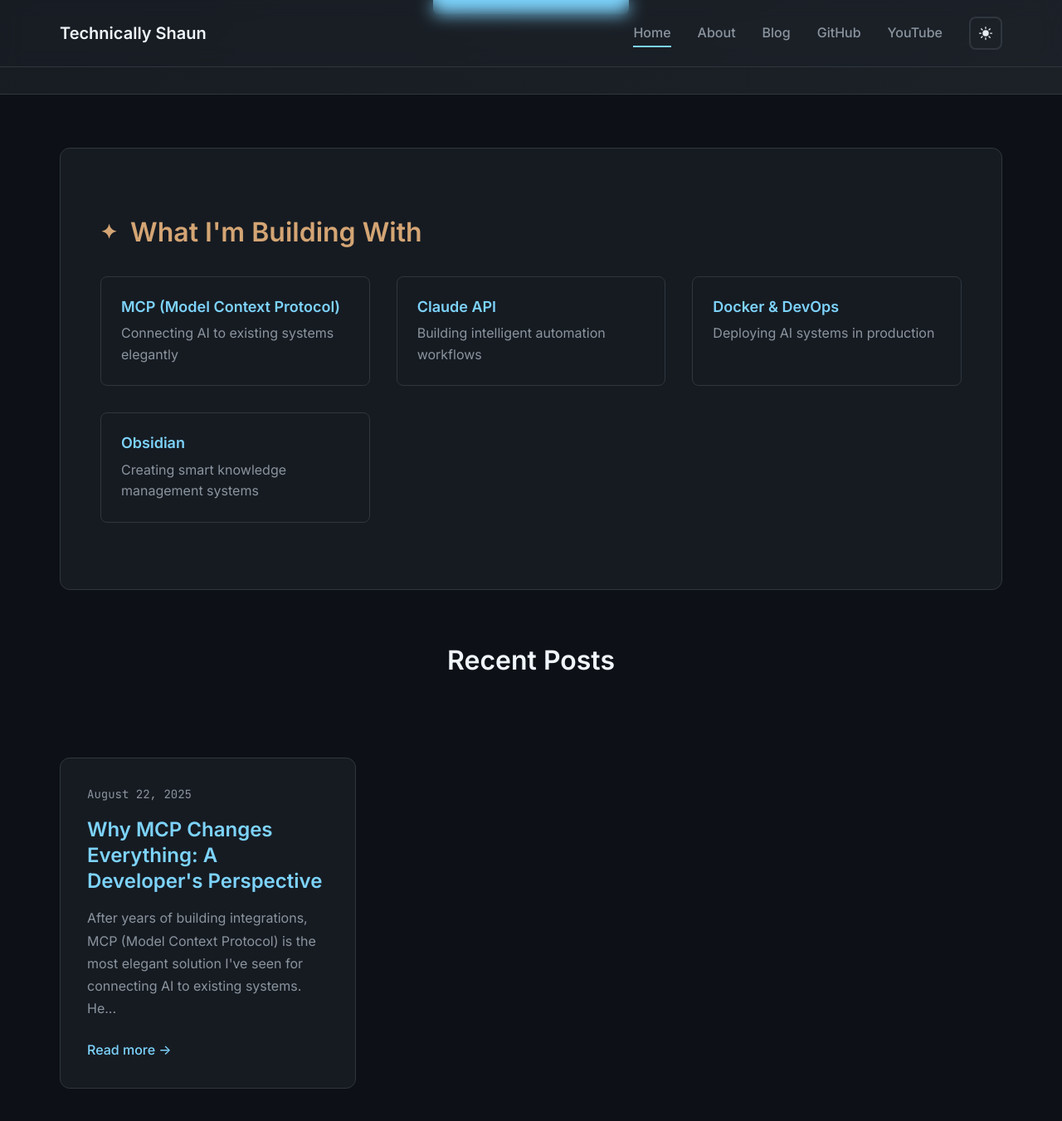
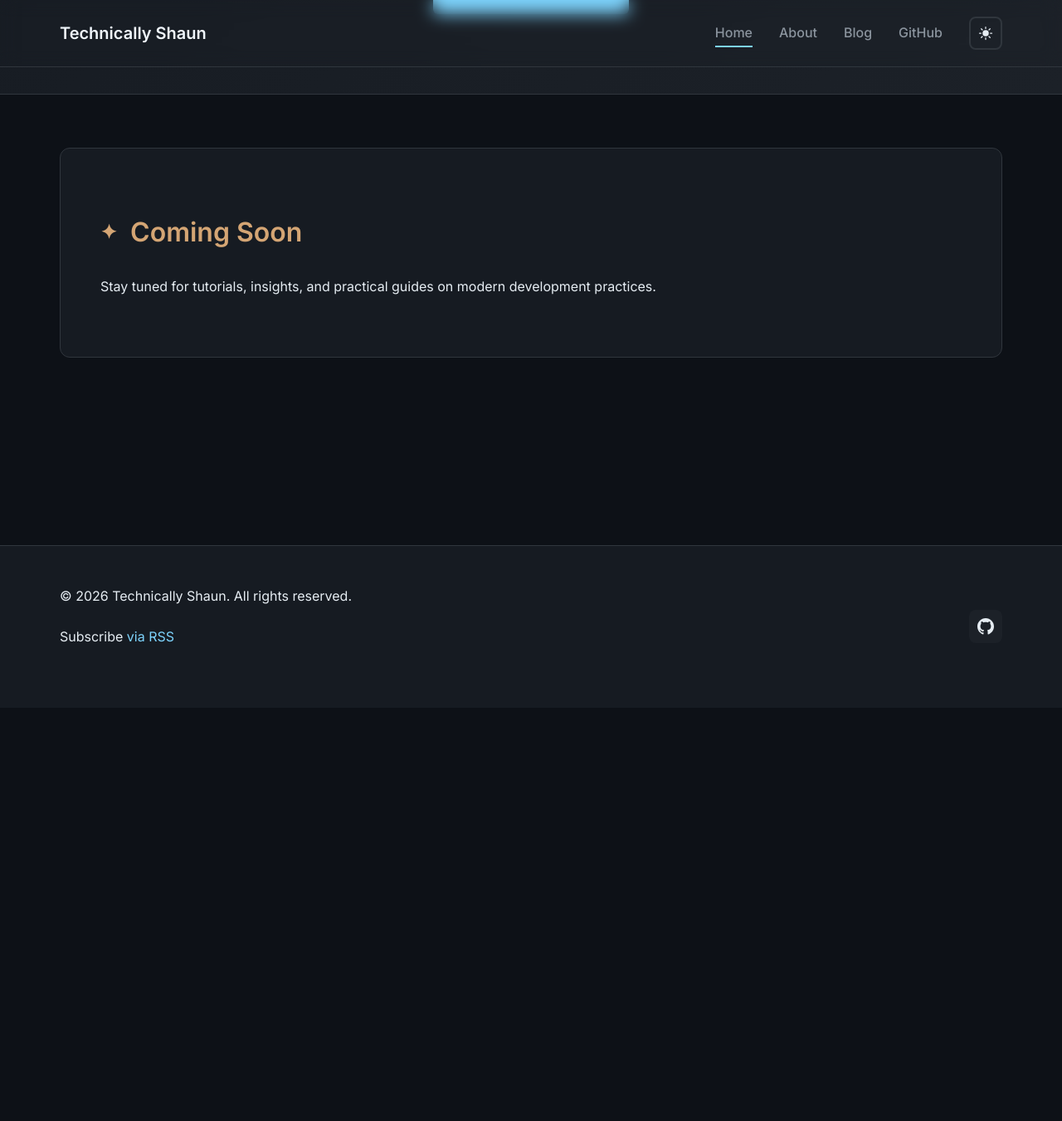
Before and after one commit to TechnicallyShaun/TechnicallyShaunBlog, a Jekyll site: the page built from index.md, in a window 1280 px wide and 1400 px high, scrolled down 547 px. Shown: the top 1351 px of the window at 83% size. Built offline with Jekyll 4.4.1, drawn with Linux system fonts in a browser that asks for light colours; part of the change alters nothing that is shown; some of the changed text lies outside the part shown.

Commit message:
[claudesquad] update from 'The great reset' on 13 Jan 26 19:59 UTC

````diff
--- a/_config.yml
+++ b/_config.yml
@@ -25,7 +25,6 @@ minima:
   date_format: "%B %-d, %Y"
   social_links:
     - { platform: github,  user_url: "https://github.com/technicallyshaun" }
-    - { platform: youtube, user_url: "https://www.youtube.com/@TechnicallyShaun" }
 
 # SEO settings
 author:
--- a/_posts/2025-08-22-why-mcp-changes-everything.md
+++ /dev/null
@@ -1,96 +0,0 @@
----
-layout: post
-title: "Why MCP Changes Everything: A Developer's Perspective"
-date: 2025-08-22 10:00:00 -0000
-categories: [mcp, ai, automation]
-tags: [mcp, claude-api, automation, integration]
-author: Shaun
-excerpt: "After years of building integrations, MCP (Model Context Protocol) is the most elegant solution I've seen for connecting AI to existing systems. Here's why it matters."
----
-
-After years of building integrations, I've seen every approach to connecting systems. Most are held together with duct tape and hope. MCP (Model Context Protocol) changes that.
-
-## The Problem We've All Faced
-
-AI models are powerful but isolated. They can't touch your database, read your files, or interact with your APIs without extensive custom integration work. Every connection requires:
-
-- Custom authentication handling
-- Error management and retries
-- Rate limiting
-- Response formatting
-- Maintenance as APIs change
-
-Multiply this by every system you want to connect, and you've got months of work before you can even start building your actual solution.
-
-## Enter MCP
-
-MCP provides a standardized way for AI assistants to interact with external systems. Instead of building custom integrations for each AI model, you build once and connect to any MCP-compatible assistant.
-
-Here's what makes it brilliant:
-
-```csharp
-// With MCP: Clean and declarative
-public class DatabaseServer : McpServer
-{
-    [McpTool("query_database")]
-    public async Task<string> QueryDatabase(string query)
-    {
-        // Your existing database code just works
-        return await _db.ExecuteQuery(query);
-    }
-}
-```
-
-That's it. Your database is now accessible to Claude, with built-in error handling, type safety, and automatic documentation.
-
-## Why This Matters
-
-1. **Speed**: Connect systems in hours, not weeks
-2. **Reusability**: Write once, use with any MCP-compatible AI
-3. **Maintainability**: Changes in one place update everywhere
-4. **Production-Ready**: Built-in security and error handling
-
-## Real Example: Task Automation
-
-Last week, I connected Claude to my task management system. Twenty lines of code later, I can ask "What should I focus on today?" and get an intelligent response based on my actual deadlines, priorities, and calendar.
-
-This isn't a toy example. It's running in production, saving me 30 minutes every morning.
-
-## What's Different About MCP
-
-Unlike previous integration approaches:
-
-- **Standardized**: One protocol for all connections
-- **Bidirectional**: AI can both read and write
-- **Secure**: Built-in permission models
-- **Simple**: Minimal boilerplate required
-
-## Getting Started
-
-The best part? You can start small. Pick one system you interact with daily:
-
-- Your database
-- File system
-- API you maintain
-- Internal tools
-
-Build an MCP server for it. See the time savings. Then expand.
-
-## What's Next
-
-Over the coming weeks, I'll be sharing:
-
-- Complete C# MCP implementation guide
-- Docker deployment patterns
-- Real-world examples from production
-- Common pitfalls and how to avoid them
-
-The goal isn't just to connect AI to your systems. It's to build truly autonomous assistants that handle the repetitive work, letting you focus on what matters.
-
-Ready to build something real? Let's start with [setting up your first MCP server](/tutorials/first-mcp-server/).
-
-test
-
----
-
-*Have questions or want to share what you're building with MCP? [Drop me an email](mailto:contact@technicallyshaun.com).*
````
